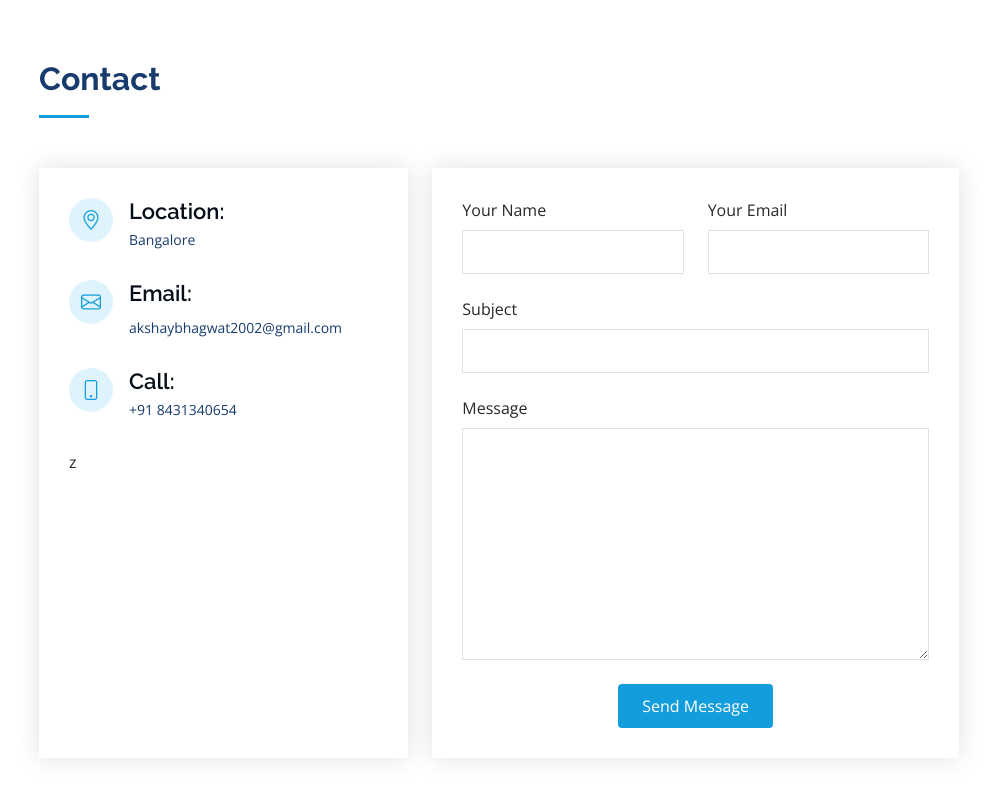
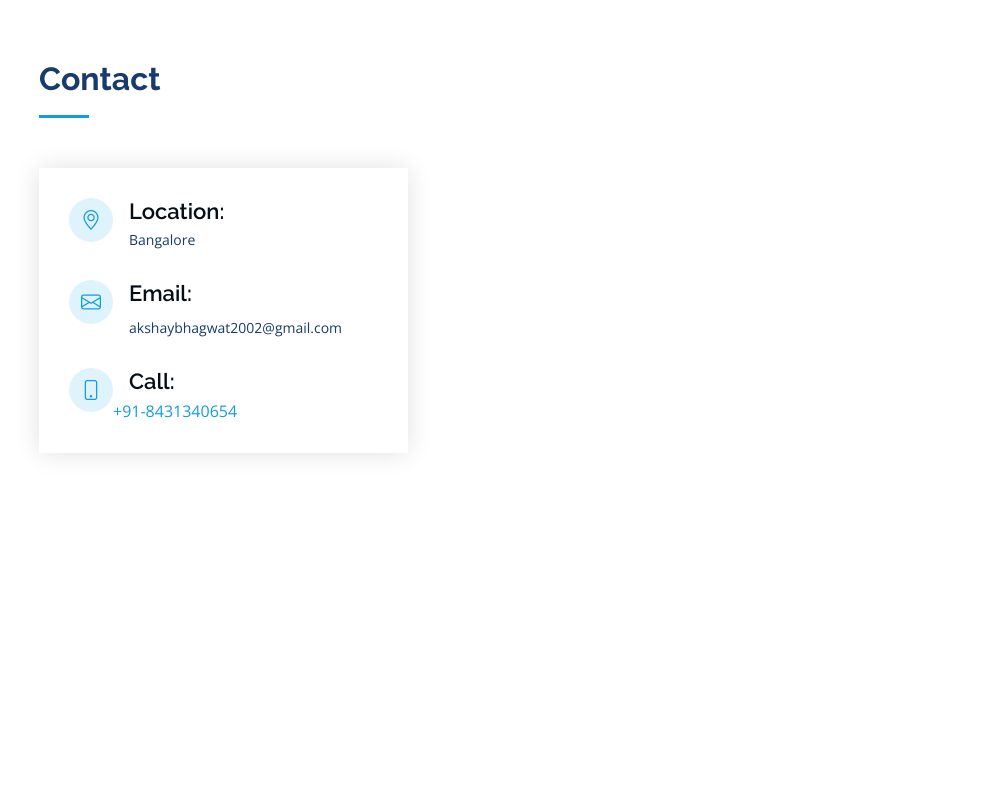
Before and after one commit to Akshay-Bhagwat/portfolio, a plain HTML site: page index.html in a window 1280 px wide. Shown: the part 2794-3594 px from the top of the page, without its empty margins (291-1280 px from the left). After the commit the page ends 3377 px from the top, so only its background shows below. Drawn offline with nearby package versions, Linux system fonts and the light colour scheme.

Commit message:
Update index.html
changed

```diff
--- a/index.html
+++ b/index.html
@@ -164,7 +164,7 @@
       <div class="container">
 
         <div class="section-title">
-          <h2>Resume</h2>
+          <a href="https://drive.google.com/file/d/1idJCgFjIB5kWdXyB4HjSt1S4NtKtDKsG/view?usp=drive_link"><h2>Resume</h2></a>
 
         </div>
 
@@ -175,9 +175,6 @@
               <h4>Akshay Bhagwat</h4>
               <p><em> A creative, astute, tech enthusiast always keen to learn new things in the field of technology and biology.
                 Looking for opportunities to gain professional experiences and to put my skills to solve problems.</em></p>
-              <ul>
-                <li><a href=""></a></li>
-              </ul>
             </div>
 
             <h3 class="resume-title">Education</h3>
@@ -262,48 +259,21 @@
               <div class="email">
                 <i class="bi bi-envelope"></i>
                 <h4>Email:</h4>
-                <p>akshaybhagwat2002@gmail.com</p>
+                <a href="mailto:akshaybhagwat2002@gmail.com"><p>akshaybhagwat2002@gmail.com</p></a>
               </div>
 
               <div class="phone">
                 <i class="bi bi-phone"></i>
                 <h4>Call:</h4>
-                <p>+91 8431340654</p>
+                <a href="tel:8431340654">+91-8431340654</a>
               </div>
 
-              z
+
             </div>
 
           </div>
 
-          <div class="col-lg-7 mt-5 mt-lg-0 d-flex align-items-stretch">
-            <form action="forms/contact.php" method="post" role="form" class="php-email-form">
-              <div class="row">
-                <div class="form-group col-md-6">
-                  <label for="name">Your Name</label>
-                  <input type="text" name="name" class="form-control" id="name" required>
-                </div>
-                <div class="form-group col-md-6">
-                  <label for="name">Your Email</label>
-                  <input type="email" class="form-control" name="email" id="email" required>
-                </div>
-              </div>
-              <div class="form-group">
-                <label for="name">Subject</label>
-                <input type="text" class="form-control" name="subject" id="subject" required>
-              </div>
-              <div class="form-group">
-                <label for="name">Message</label>
-                <textarea class="form-control" name="message" rows="10" required></textarea>
-              </div>
-              <div class="my-3">
-                <div class="loading">Loading</div>
-                <div class="error-message"></div>
-                <div class="sent-message">Your message has been sent. Thank you!</div>
-              </div>
-              <div class="text-center"><button type="submit">Send Message</button></div>
-            </form>
-          </div>
+
 
         </div>
 
```
